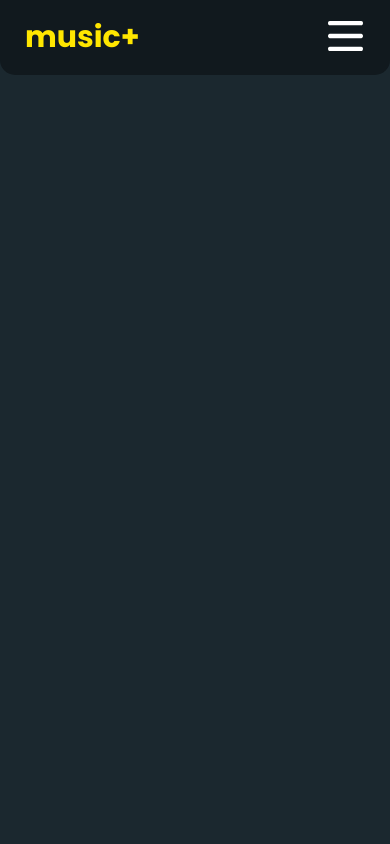
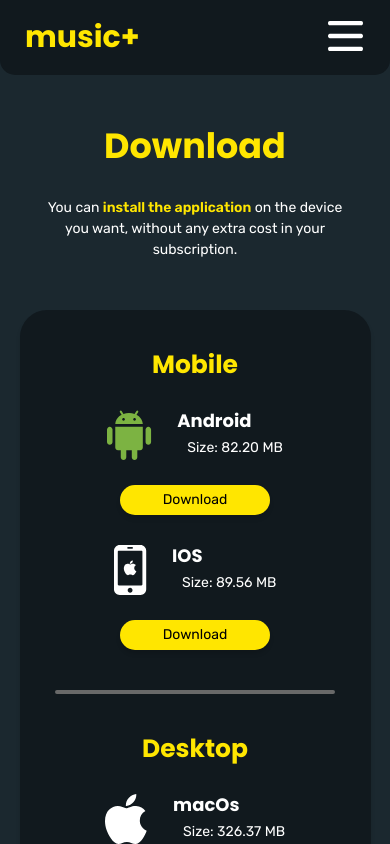
Before and after one commit to CarloS-x18/music_plus-SPA, a website built with webpack: page src/index.html in a window 390 px wide. Both pictures are taken after a click on the link "Download". Shown: the top 844 px of the page. Built offline with nearby package versions, Linux system fonts and the light colour scheme.

Commit message:
Page download finished and added to router

```diff
--- a/src/controllers/download.controller.js
+++ b/src/controllers/download.controller.js
@@ -0,0 +1,11 @@
+import view from '../views/download.html';
+
+const Download = () => {
+    const divElement = document.createElement('div');
+    divElement.classList.add('download');
+    divElement.innerHTML = view;
+
+    return divElement;
+}
+
+export default Download;
--- a/src/controllers/index.controller.js
+++ b/src/controllers/index.controller.js
@@ -1,8 +1,10 @@
 import Home from './home.controller';
+import Download from './download.controller';
 import Contact from './contact.controller';
 
 const pages = {
     Home,
+    Download,
     Contact
 }
 
--- a/src/routes/index.routes.js
+++ b/src/routes/index.routes.js
@@ -10,7 +10,7 @@
         case '#/':
             return main.appendChild(pages.Home());
         case '#/download':
-            return console.log('Download')
+            return main.appendChild(pages.Download());
         case '#/plans':
                 return console.log('Plans');
         case '#/contact':
--- a/src/sass/base/_globals.scss
+++ b/src/sass/base/_globals.scss
@@ -10,11 +10,11 @@
     min-height: 100vh;
     font-family: $rubik;
 }
-h1, h2, h3, p, ul, button {
+h1, h2, h3, h4, p, ul, button {
     margin: 0;
     padding: 0;
 }
-h1, h2, h3 {
+h1, h2, h3, h4 {
     font-family: $poppins;
     line-height: 1.2;
 }
--- a/src/sass/layout/_downloadPage.scss
+++ b/src/sass/layout/_downloadPage.scss
@@ -0,0 +1,201 @@
+.download {
+    min-height: calc(100vh - 7.5rem);
+    display: grid;
+    place-items: center;
+
+    .container {
+        width: 90%;
+        padding: 5rem 0;
+        margin: 0 auto;
+        display: flex;
+        flex-direction: column;
+        align-items: center;
+        gap: 5rem;
+
+        @media (min-width: 1115px) {
+            width: 80%;
+            max-width: 130rem;
+            flex-direction: row;
+            justify-content: space-between;
+            align-items: center;
+        }
+    }
+
+    .dl_info {
+        text-align: center;
+
+        .info_title {
+            font-size: 3.5rem;
+            color: $primary-dark;
+            margin-bottom: 3rem;
+
+            @media (min-width: 580px) {
+                font-size: 5rem;
+            }
+
+            @media (min-width: 1560px) {
+                font-size: 6rem;
+            }
+        }
+        .info_paragraph {
+            font-size: 1.4rem;
+            color: #fff;
+
+            @media (min-width: 580px) {
+                font-size: 2rem;
+            }
+
+            @media (min-width: 1560px) {
+                font-size: 2.5rem;
+            }
+
+            span {
+                color: $primary-dark;
+                font-weight: 600;
+            }
+        }
+
+        img {
+            display: none;
+
+            @media (min-width: 1115px) {
+                display: block;
+
+                height: 25rem;
+                margin: 0 auto;
+                margin-top: 3rem;
+            }
+            @media (min-width: 1560px) {
+                height: 38rem;
+            }
+        }
+    }
+
+    .dl_apps {
+        width: 100%;
+        max-width: 42rem;
+        padding: 4rem 0;
+        background-color: $navbar-dark;
+        border-radius: 2.7rem;
+        display: flex;
+        flex-direction: column;
+        align-items: center;
+        gap: 4rem;
+        box-shadow: 0px 4px 4px rgba(0, 0, 0, 0.12);
+
+        @media (min-width: 1315px) {
+            max-width: none;
+            width: 58rem;
+            height: 52rem;
+            flex-direction: row;
+            justify-content: center;
+        }
+
+        .apps_mobile {
+            display: flex;
+            flex-direction: column;
+            align-items: center;
+            gap: 3rem;
+
+            @media (min-width: 1315px) {
+                gap: 5rem;
+            }
+        }
+        .apps_desktop {
+            display: flex;
+            flex-direction: column;
+            align-items: center;
+            gap: 3rem;
+
+            @media (min-width: 1315px) {
+                gap: 5rem;
+            }
+        }
+
+        h3 {
+            color: $primary-dark;
+            font-size: 2.5rem;
+
+            @media (min-width: 580px) {
+                font-size: 2.8rem;
+            }
+        }
+
+        .apps_line {
+            height: 0;
+            width: 80%;
+            border: 2px solid #696969;
+            border-radius: 20px;
+
+            @media (min-width: 1315px) {
+                width: 0;
+                height: 80%;
+            }
+        }
+    }
+
+    .app {
+        display: flex;
+        flex-direction: column;
+        align-items: center;
+        gap: 2.5rem;
+
+        @media (min-width: 1315px) {
+            gap: 3rem;
+        }
+
+        .app_info {
+            display: flex;
+            gap: 2.5rem;
+        }
+
+        .app_img {
+            height: 5rem;
+        }
+
+        .app_text {
+            h4 {
+                font-size: 1.8rem;
+                color: #fff;
+                margin-bottom: .5rem;
+
+                @media (min-width: 580px) {
+                    font-size: 2rem;
+                }
+            }
+            p {
+                padding-left: 1rem;
+                font-size: 1.4rem;
+                color: #fff;
+
+                @media (min-width: 580px) {
+                    font-size: 1.6rem;
+                }
+            }
+        }
+
+        .app_btn {
+            width: 15rem;
+            padding: .5rem 0;
+            border-radius: 50px;
+            background-color: $primary-dark;
+            font-size: 1.4rem;
+            box-shadow: 0px 4px 4px rgba(0, 0, 0, 0.12);
+
+            &:hover {
+                background-color: #000;
+                color: $primary-dark;
+            }
+
+            &:active {
+                transition: .3s all linear;
+                transform: scale(1.1);
+            }
+
+            @media (min-width: 580px) {
+                font-size: 1.6rem;
+                width: 19rem;
+            }
+        }
+    }
+}
--- a/src/views/download.html
+++ b/src/views/download.html
@@ -0,0 +1,64 @@
+<div class="container">
+    <div class="dl_info">
+        <h2 class="info_title">Download</h2>
+        <p class="info_paragraph">You can <span>install the application</span> on the device<br> you want, without any extra cost in your<br> subscription.</p>
+        <img src="./img/image-download.svg" alt="image download">
+    </div>
+    <div class="dl_apps">
+        <div class="apps_mobile">
+            <h3>Mobile</h3>
+            <div class="app">
+                <div class="app_info">
+                    <img class="app_img" src="./img/android.svg" alt="icon android">
+                    <div class="app_text">
+                        <h4>Android</h4>
+                        <p>Size: 82.20 MB</p>
+                    </div>
+                </div>
+                <button class="app_btn">
+                    Download
+                </button>
+            </div>
+            <div class="app">
+                <div class="app_info">
+                    <img class="app_img" src="./img/iphone.svg" alt="icon iphone">
+                    <div class="app_text">
+                        <h4>IOS</h4>
+                        <p>Size: 89.56 MB</p>
+                    </div>
+                </div>
+                <button class="app_btn">
+                    Download
+                </button>
+            </div>
+        </div>
+        <div class="apps_line"></div>
+        <div class="apps_desktop">
+            <h3>Desktop</h3>
+            <div class="app">
+                <div class="app_info">
+                    <img class="app_img" src="./img/macOs.svg" alt="icon macOS">
+                    <div class="app_text">
+                        <h4>macOs</h4>
+                        <p>Size: 326.37 MB</p>
+                    </div>
+                </div>
+                <button class="app_btn">
+                    Download
+                </button>
+            </div>
+            <div class="app">
+                <div class="app_info">
+                    <img class="app_img" src="./img/windows.svg" alt="icon windows">
+                    <div class="app_text">
+                        <h4>Windows</h4>
+                        <p>Size: 389.56 MB</p>
+                    </div>
+                </div>
+                <button class="app_btn">
+                    Download
+                </button>
+            </div>
+        </div>
+    </div>
+</div>
```
Also changed, not shown: src/index.html (+0 -9 lines), src/views/contact.html (+0 -1 lines), src/views/home.html (+0 -2 lines), build/img/android.svg (added), build/img/image-download.svg (added), build/img/iphone.svg (added), build/img/macOs.svg (added), build/img/windows.svg (added), build/index.html, build/main.js.
